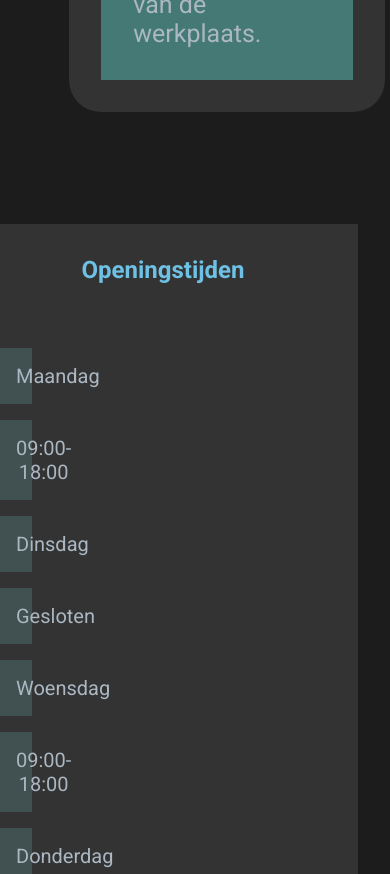
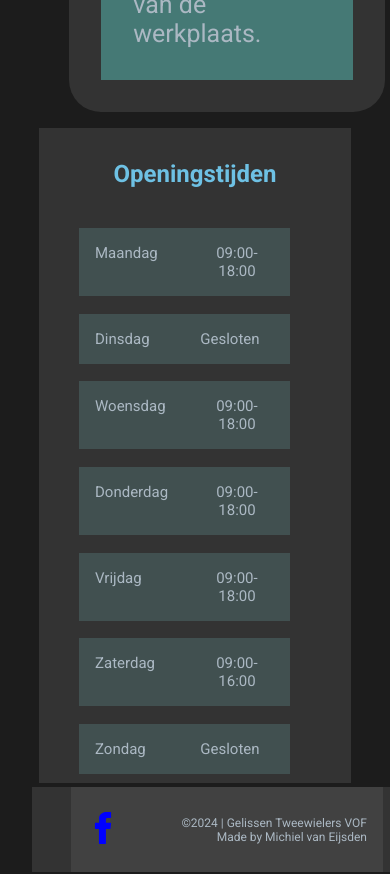
Before and after one commit to MichielvanEijsden/eindopdracht-gelissen, a React (Vite) app: page / in a window 390 px wide. Shown: the part 1860-2734 px from the top of the page. Built offline with nearby package versions, Linux system fonts and the light colour scheme; no server answers.

Commit message:
side menu fixed after renaming classnames home page

```diff
--- a/src/pages/cart/Cart.css
+++ b/src/pages/cart/Cart.css
@@ -11,12 +11,3 @@
     height: 1.2rem;
     margin: 0.5rem;
 }
-
-.cost-overview h2{
-
-}
-.time-table {
-    width: 26vw;
-    padding: 2rem;
-    flex-wrap: wrap;
-}
--- a/src/pages/cart/Cart.jsx
+++ b/src/pages/cart/Cart.jsx
@@ -1,5 +1,5 @@
 import './Cart.css'
-import {useContext, useEffect, useState} from "react";
+import {useContext, useState} from "react";
 import {useNavigate} from "react-router-dom";
 import {AuthContext} from "../../context/AuthContext.jsx";
 import {CartContext} from "../../context/CartContext.jsx";
@@ -14,8 +14,9 @@ function Cart() {
 
     return (
         <>
+            {auth.isAuth === true &&
+                <div className='page-container'>
                     <div className='outer-container'>
-                {auth.isAuth === true &&
                         <div className='inner-container'>
                             <section className='center-page-container'>
                                 <div>
@@ -58,23 +59,21 @@ function Cart() {
                                 </div>
                             </section>
                         </div>
-
-                }
                         <div className='side-menu-container'>
                             <div id='side-menu-container'>
                                 <h2>Overzicht</h2>
                                 <div className='side-menu'>
-
                                     <div className='section'>
                                         <div className='side-menu-text'><p>artikelen({cartList.length})</p></div>
-                                <div className='side-menu-text'><p> €{parseFloat(totalAmount).toFixed(2)}</p></div>
-                            </div>
-
-
+                                        <div className='side-menu-text'><p> €{parseFloat(totalAmount).toFixed(2)}</p>
                                         </div>
                                     </div>
                                 </div>
                             </div>
+                        </div>
+                    </div>
+                </div>
+            }
             {
                 auth.isAuth === false && navigate('/Login')
             }
--- a/src/pages/home/Home.css
+++ b/src/pages/home/Home.css
@@ -105,23 +105,23 @@
         margin: 1rem;
     }
 
-    .time-table-container {
+    .side-menu-container {
         left: 10vw;
         width: 80vw;
         margin: -1rem;
     }
-    .time-table{
+    .side-menu{
         width: 80vw;
         display: flex;
         padding: 0 2rem;
     }
-    .time-table-text{
+    .side-menu-text{
         width: 27vw;
         font-size: 15px;
         margin-bottom: 0.1rem;
         padding: 1rem;
     }
-    .day{
+    .section{
         margin: 0.5rem;
     }
 }
```
Lines whose indentation alone changed are shown as unchanged.
